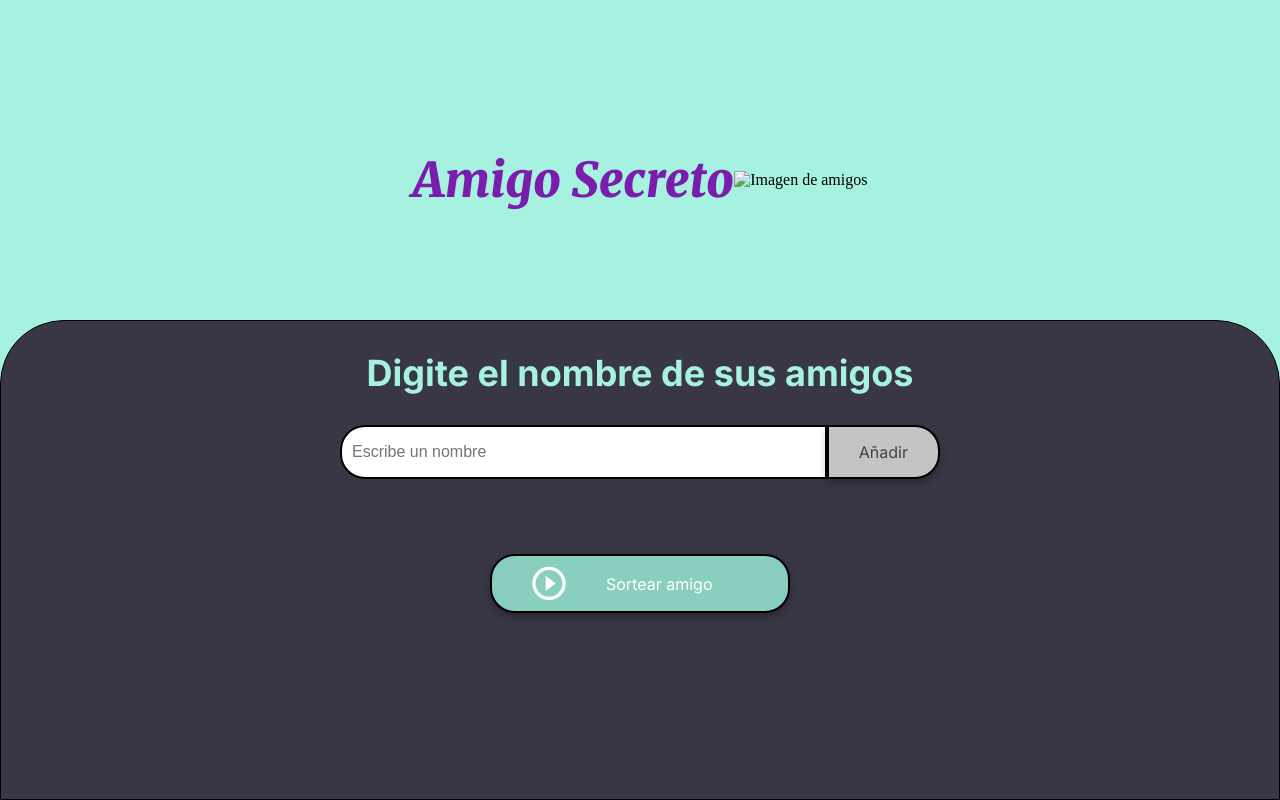
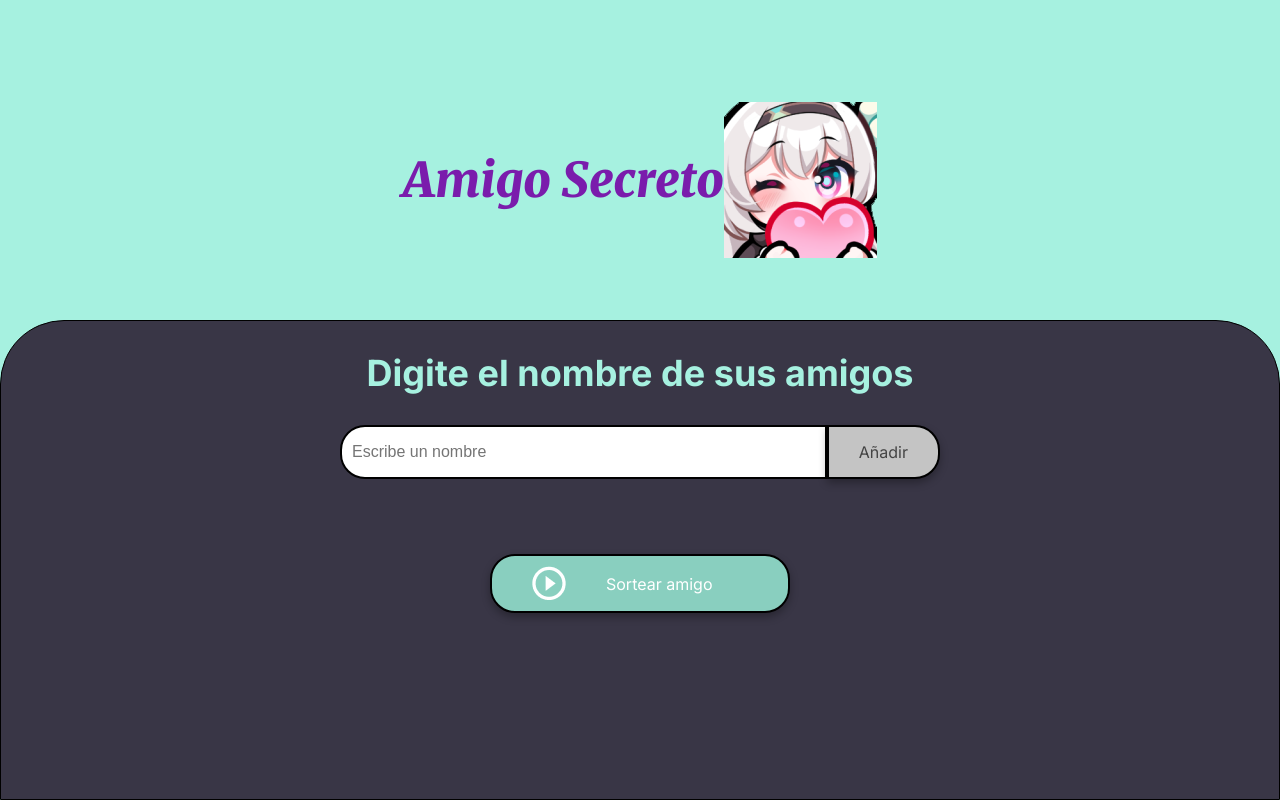
Before and after one commit to DiegoLLufin/amigo-secreto, a plain HTML site: page index.html in a window 1280 px wide. Drawn offline with Linux system fonts and the light colour scheme.

Commit message:
Update index.html
corrección de error en la imagen.png

```diff
--- a/index.html
+++ b/index.html
@@ -14,7 +14,7 @@
     <main class="main-content">
         <header class="header-banner">
             <h1 class="main-title">Amigo Secreto</h1>
-            <img src="assets/imagen (2).png" alt="Imagen de amigos" class="main-image">
+            <img src="assets/imagen.png" alt="Imagen de amigos" class="main-image">
         </header>
 
         <section class="input-section">
```
